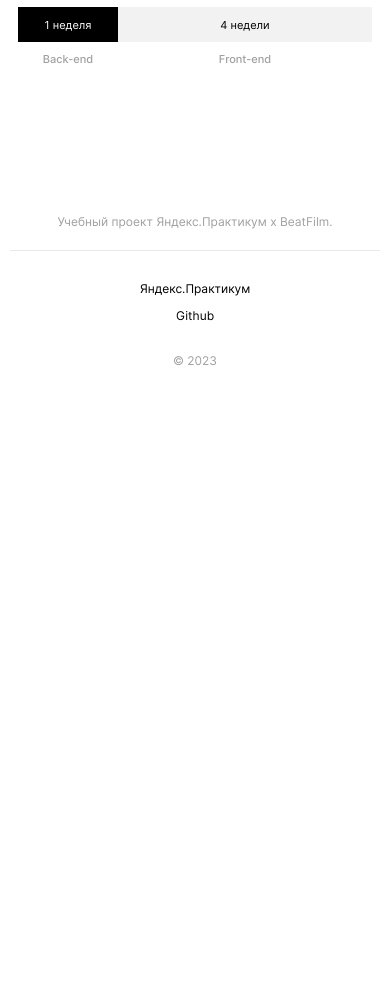
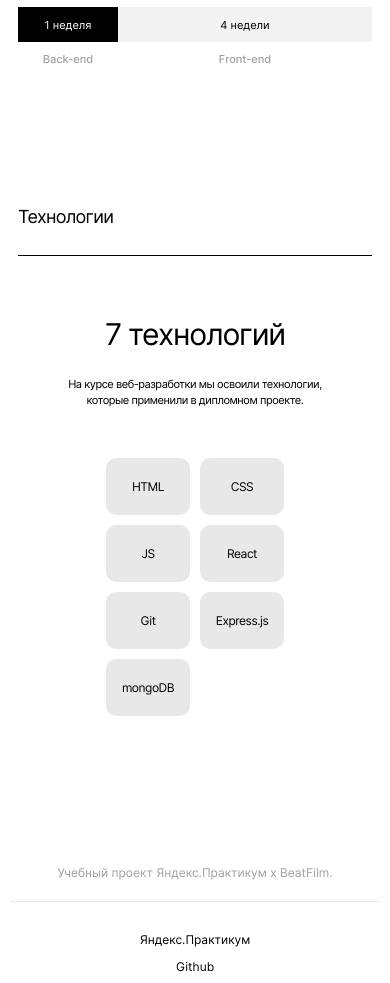
Before and after one commit to MarinaNasonkina/movies-explorer-frontend, a React app: page / in a window 390 px wide. Shown: the part 1140-2123 px from the top of the page. Before the commit the page ends 1528 px from the top, so only its background shows below. Built offline with nearby package versions, Linux system fonts and the light colour scheme.

Commit message:
feat: main - techs

```diff
--- a/src/components/Main/Main.js
+++ b/src/components/Main/Main.js
@@ -1,6 +1,7 @@
 import Header from '../Header/Header';
 import Promo from '../Promo/Promo';
 import AboutProject from '../AboutProject/AboutProject';
+import Techs from '../Techs/Techs';
 import Footer from '../Footer/Footer';
 
 export default function Main({ loggedIn }) {
@@ -10,6 +11,7 @@ export default function Main({ loggedIn }) {
       <main>
         <Promo />
         <AboutProject />
+        <Techs />
       </main>
       <Footer />
     </>
--- /dev/null
+++ b/src/components/Techs/Techs.css
@@ -0,0 +1,119 @@
+.techs {
+  padding-top: 101px;
+  padding-bottom: 100px;
+  background-color: var(--bg-techs);
+}
+
+.techs__container {
+  padding-top: 90px;
+  display: flex;
+  flex-direction: column;
+  align-items: center;
+}
+
+.techs__title {
+  margin: 0;
+  padding: 0 0 26px;
+  font-size: 50px;
+  font-weight: var(--regular);
+  line-height: 58px;
+  letter-spacing: -2px;
+}
+
+.techs__subtitle {
+  margin: 0;
+  padding: 0;
+  max-width: 460px;
+  text-align: center;
+  font-size: 14px;
+  font-weight: var(--regular);
+  line-height: 20px;
+  letter-spacing: -0.56px;
+}
+
+.techs__list {
+  margin: 0;
+  padding: 100px 0 0;
+  display: flex;
+  justify-content: center;
+  flex-wrap: wrap;
+  gap: 10px;
+  list-style-type: none;
+}
+
+.techs__text {
+  margin: 0;
+  padding-top: 21px;
+  padding-bottom: 22px;
+  min-width: 90px;
+  border-radius: 10px;
+  background-color: var(--fill-techs);
+  text-align: center;
+  font-size: 14px;
+  font-weight: var(--regular);
+  line-height: 17px;
+  letter-spacing: -0.56px;
+}
+
+@media screen and (max-width: 1200px) {
+  .techs {
+    padding: 91px 50px 90px;
+  }
+
+  .techs__container {
+    padding-top: 80px;
+  }
+
+  .techs__title {
+    padding: 0 0 22px;
+  }
+
+  .techs__subtitle {
+    font-size: 12px;
+    line-height: 18px;
+    letter-spacing: -0.48px;
+  }
+
+  .techs__list {
+    padding: 83px 0 0;
+  }
+
+  .techs__text {
+    padding-bottom: 21px;
+    min-width: 84px;
+    font-size: 12px;
+    line-height: 15px;
+    letter-spacing: -0.48px;
+  }
+}
+
+@media screen and (max-width: 600px) {
+  .techs {
+    padding: 71px 18px 70px;
+    background-color: var(--bg-main);
+  }
+
+  .techs__container {
+    padding-top: 60px;
+  }
+
+  .techs__title {
+    padding: 0 0 24px;
+    font-size: 30px;
+    line-height: 36px;
+    letter-spacing: -1.2px;
+  }
+
+  .techs__subtitle {
+    max-width: 292px;
+    font-size: 11px;
+    line-height: 16px;
+    letter-spacing: -0.44px;
+  }
+
+  .techs__list {
+    padding: 50px 0 0;
+    max-width: 178px;
+    justify-content: flex-start;
+  }
+}
--- /dev/null
+++ b/src/components/Techs/Techs.js
@@ -0,0 +1,25 @@
+import LandingTitle from '../LandingTitle/LandingTitle';
+
+export default function Techs() {
+  return (
+    <section id='techs' className='techs app__content'>
+      <LandingTitle>Технологии</LandingTitle>
+      <div className='techs__container'>
+        <h3 className='techs__title'>7 технологий</h3>
+        <p className='techs__subtitle'>
+          На курсе веб-разработки мы освоили технологии, которые применили в
+          дипломном проекте.
+        </p>
+        <ul className='techs__list'>
+          <li className='techs__text'>HTML</li>
+          <li className='techs__text'>CSS</li>
+          <li className='techs__text'>JS</li>
+          <li className='techs__text'>React</li>
+          <li className='techs__text'>Git</li>
+          <li className='techs__text'>Express.js</li>
+          <li className='techs__text'>mongoDB</li>
+        </ul>
+      </div>
+    </section>
+  );
+}
--- a/src/index.css
+++ b/src/index.css
@@ -32,6 +32,8 @@
 
 @import url('./components/AboutProject/AboutProject.css');
 
+@import url('./components/Techs/Techs.css');
+
 /* Footer */
 
 @import url('./components/Footer/Footer.css');
```
